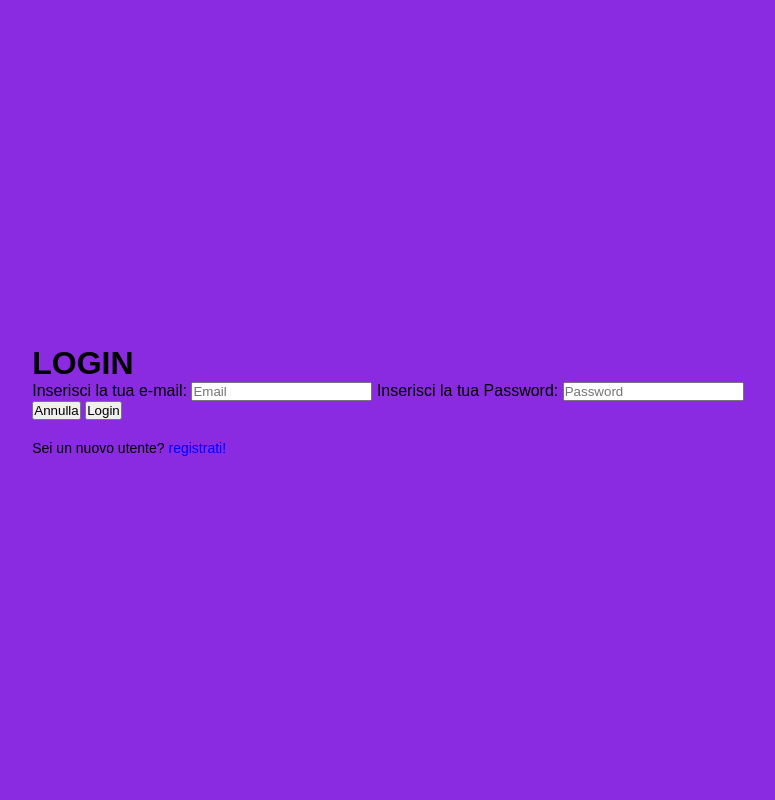
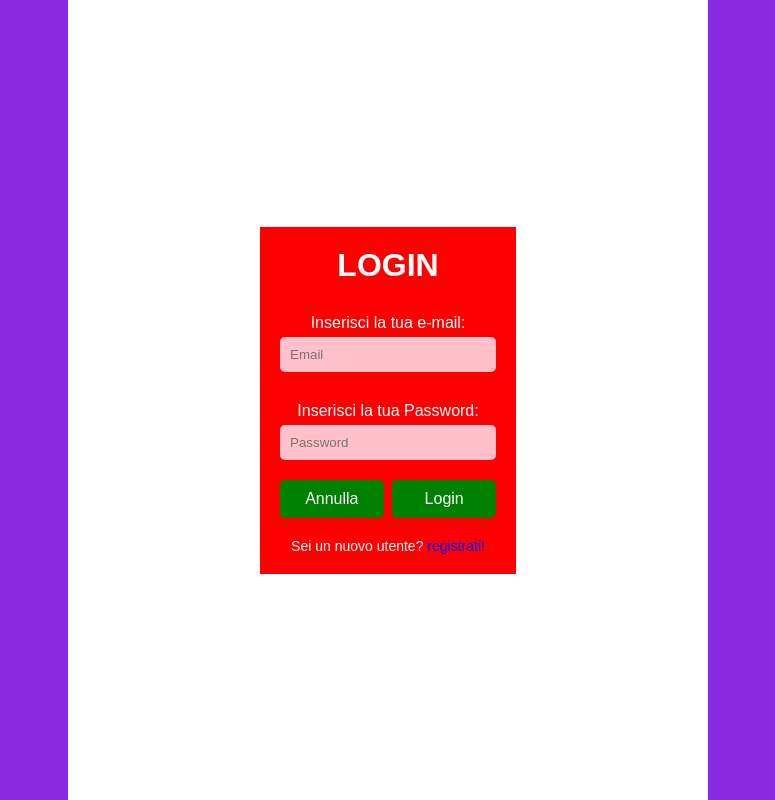
Before and after one commit to simonevisconti123/TSW-24-25-GR14, a PHP site: page /login.html in a window 1280 px wide. Shown: the whole page, without its empty margins (252-1027 px from the left). Run offline with PHP 8.4, Linux system fonts and the light colour scheme.

Commit message:
Eliminazione scritta picciridda e modifica campi "class" di login e css

```diff
--- a/css/login_style.css
+++ b/css/login_style.css
@@ -13,16 +13,16 @@ body {
       height: 100vh;
   }
 
-.login-container {
+  .centerBlock {
       background-color: white;
       width: 50%;
-    height: 80%;
+      height: 100%;
       display: flex;
       justify-content: center;
       align-items: center;
   }
 
-.login-box {
+  .loginBox {
       background-color: red;
       width: 40%;
       padding: 20px;
@@ -32,16 +32,16 @@ body {
       align-items: center;
   }
 
-.login-box h1 {
+  .loginBox h1 {
       margin-bottom: 20px;
   }
 
-.login-box label {
+  .loginBox label {
       margin: 10px 0 5px;
       font-size: 16px;
   }
 
-.login-box input {
+  .loginBox input {
       width: 100%;
       padding: 10px;
       margin-bottom: 20px;
@@ -50,13 +50,13 @@ body {
       background-color: pink;
   }
 
-.login-box .button-group {
+  .loginBox .buttonsBox {
       display: flex;
       justify-content: space-between;
       width: 100%;
   }
 
-.login-box button {
+  .loginBox button {
       width: 48%;
       padding: 10px;
       border: none;
@@ -65,26 +65,26 @@ body {
       cursor: pointer;
   }
 
-.login-box .cancel {
+  .loginBox .loginCancelButton {
       background-color: green;
       color: white;
   }
 
-.login-box .login {
+  .loginBox .loginConfirmationButton {
       background-color: green;
       color: white;
   }
 
-.register {
+  .getToRegistrationBox {
       margin-top: 20px;
       font-size: 14px;
   }
 
-.register a {
+  .getToRegistrationBox a {
       color: blue;
       text-decoration: none;
   }
 
-.register a:hover {
+  .getToRegistrationBox a:hover {
       text-decoration: underline;
   }
--- a/login.html
+++ b/login.html
@@ -12,17 +12,17 @@
         <div class="loginBox">
             <h1>LOGIN</h1>
             <label for="email">Inserisci la tua e-mail:</label>
-            <input type="email" id="email" placeholder="Email">
+            <input type="email" id="inputMail" placeholder="Email">
 
             <label for="password">Inserisci la tua Password:</label>
-            <input type="password" id="password" placeholder="Password">
+            <input type="password" id="inputPassword" placeholder="Password">
 
-            <div class="button-group">
-                <button class="cancel" onclick=returnToHome()>Annulla</button>
-                <button class="login" >Login</button>
+            <div class="buttonsBox">
+                <button class="loginCancelButton" onclick=returnToindex()>Annulla</button>
+                <button class="loginConfirmationButton">Login</button>
             </div>
 
-            <div class="register">
+            <div class="getToRegistrationBox">
                 Sei un nuovo utente? <a href="registration.html">registrati!</a>
             </div>
         </div>
```
Also changed, not shown: img/SoloScrittaPicciridda2.png (deleted). Lines whose indentation alone changed are shown as unchanged.
